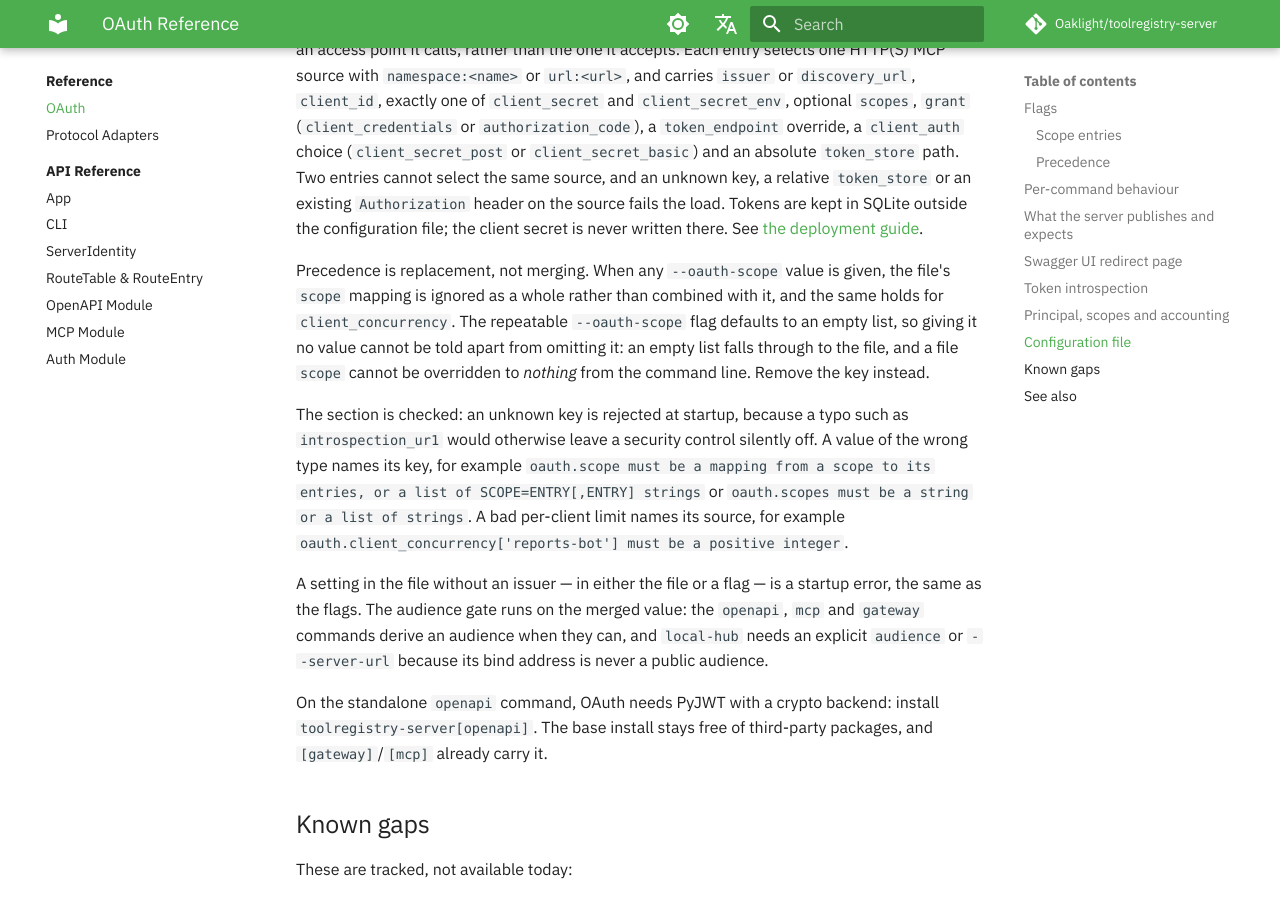
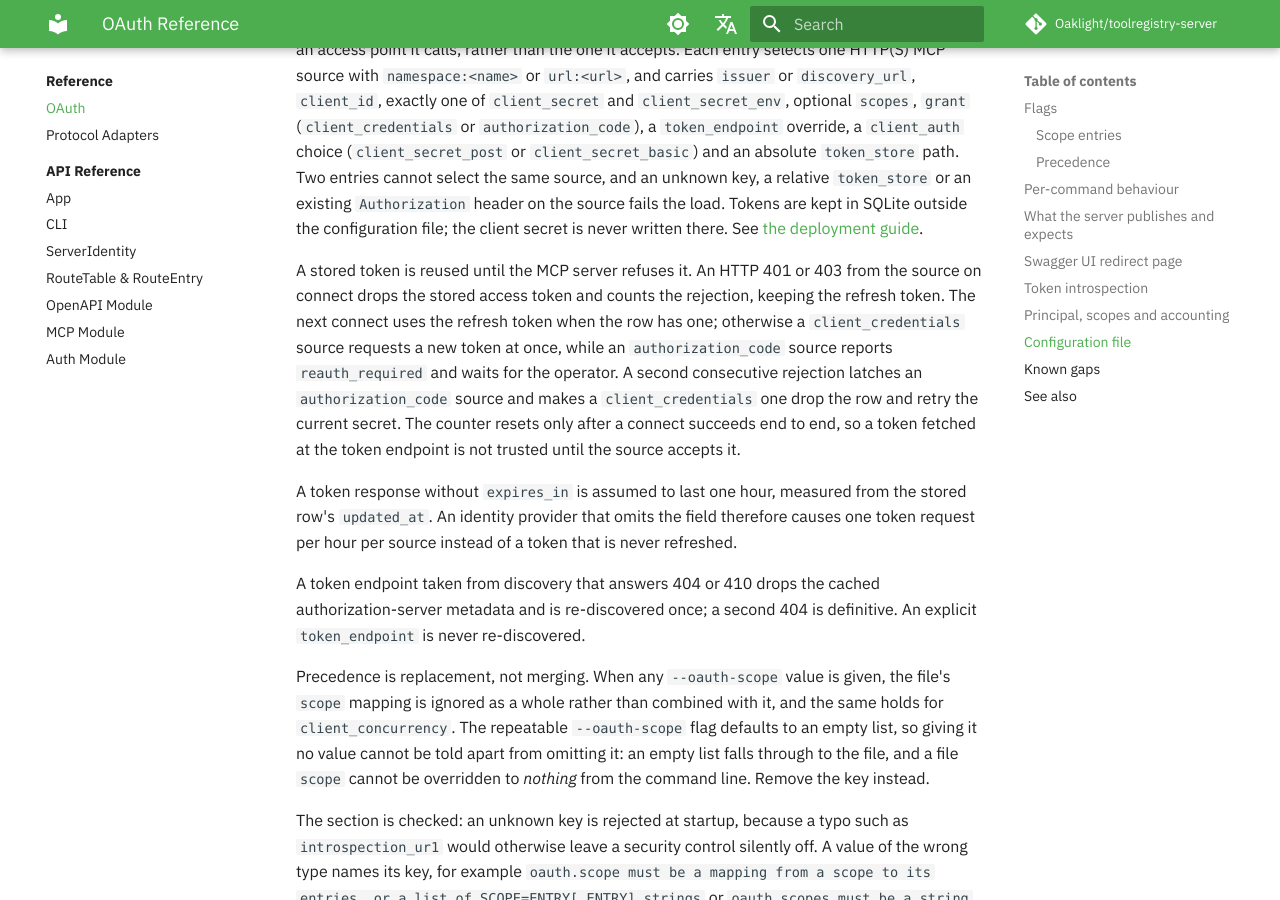
Before and after one commit to Oaklight/toolregistry-server, an MkDocs documentation site: the page built from docs/reference/oauth.md, in a window 1280 px wide and 900 px high, scrolled down 7774 px. Built offline with MkDocs 1.6.1 and Material for MkDocs 9.7.7, drawn with Linux system fonts in a browser that asks for light colours; some web fonts are replaced; comment, search, counter and statistics services are not loaded.

Commit message:
docs(oauth): describe upstream rejection recovery and assumed expiry (#254)

```diff
--- a/docs/reference/oauth.md
+++ b/docs/reference/oauth.md
@@ -271,6 +271,26 @@ the source fails the load. Tokens are kept in SQLite outside the
 configuration file; the client secret is never written there. See
 [the deployment guide](../guides/oauth-deployment.md#upstream-credentials-for-a-protected-mcp-source).
 
+A stored token is reused until the MCP server refuses it. An HTTP 401 or 403
+from the source on connect drops the stored access token and counts the
+rejection, keeping the refresh token. The next connect uses the refresh token
+when the row has one; otherwise a `client_credentials` source requests a new
+token at once, while an `authorization_code` source reports `reauth_required`
+and waits for the operator. A second consecutive rejection latches an
+`authorization_code` source and makes a `client_credentials` one drop the row
+and retry the current secret. The counter resets only after a connect succeeds
+end to end, so a token fetched at the token endpoint is not trusted until the
+source accepts it.
+
+A token response without `expires_in` is assumed to last one hour, measured
+from the stored row's `updated_at`. An identity provider that omits the field
+therefore causes one token request per hour per source instead of a token that
+is never refreshed.
+
+A token endpoint taken from discovery that answers 404 or 410 drops the cached
+authorization-server metadata and is re-discovered once; a second 404 is
+definitive. An explicit `token_endpoint` is never re-discovered.
+
 Precedence is replacement, not merging. When any `--oauth-scope` value is
 given, the file's `scope` mapping is ignored as a whole rather than combined
 with it, and the same holds for `client_concurrency`. The repeatable
```
Also changed, not shown: docs/changelog.md (+1 -1 lines).
